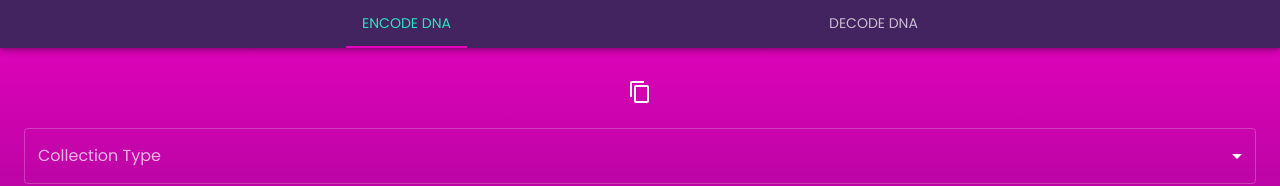
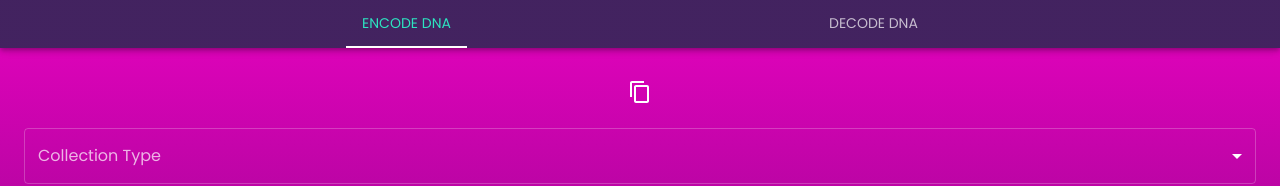
Before and after one commit to Kondux/genome-lab, a React (Create React App) app: page / in a window 1280 px wide. Shown: the top 186 px of the page. Built offline with nearby package versions, Linux system fonts and the light colour scheme.

Commit message:
Changed tab underline color to white

```diff
--- a/src/theme.js
+++ b/src/theme.js
@@ -65,7 +65,7 @@ const theme = createTheme({
 				},
 
 				indicator: {
-					backgroundColor: konduxColors['gradient-pink'],
+					backgroundColor: 'white',
 				},
 			},
 		},
```
